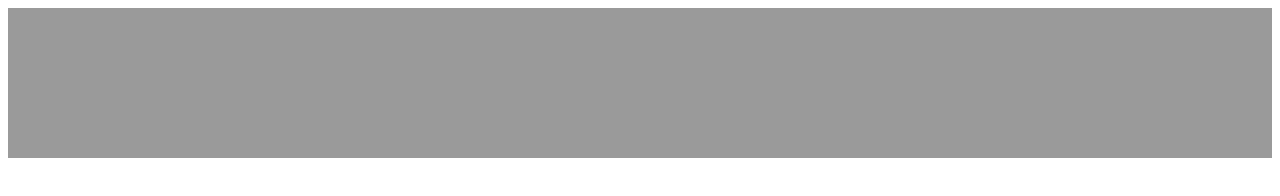
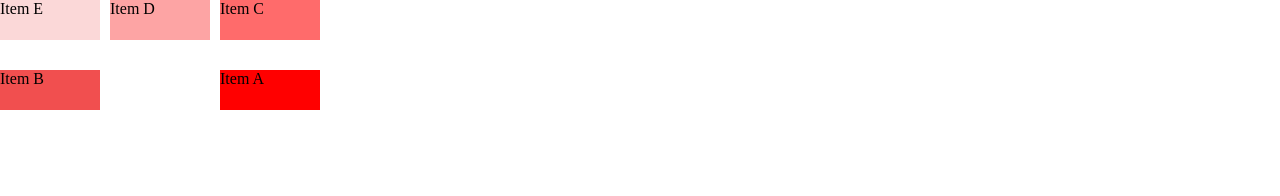
Before and after one commit to whopper1962/css-training, a plain HTML site: page grid/index.html in a window 1280 px wide. Drawn offline with Linux system fonts and the light colour scheme.

Commit message:
20231010

```diff
--- a/grid/index.html
+++ b/grid/index.html
@@ -10,8 +10,13 @@
 </head>
 
 <body>
-  <div class="container">
-  </div>
+<div class="grid-container">
+  <div class="grid-item-a">Item A</div>
+  <div class="grid-item-b">Item B</div>
+  <div class="grid-item-c">Item C</div>
+  <div class="grid-item-d">Item D</div>
+  <div class="grid-item-e">Item E</div>
+</div>
 </body>
 
 </html>
--- a/grid/styles.css
+++ b/grid/styles.css
@@ -1,32 +1,41 @@
-html{
-  padding: 0px;
+* {
+  padding: 0;
+  margin: 0;
 }
 
-.container {
-  background-color: rgb(154, 154, 154);
+/*  */
+.grid-container {
   display: grid;
-  grid-template-rows: 100px 50px;
-  grid-template-columns: 150px 1fr;
+  grid-template-columns: repeat(3, 100px);
+  grid-template-rows: repeat(2, 40px);
+  grid-template-areas:
+    "area1 area2 area3"
+    "area4 area5 area6"
+  ;
+  gap: 30px 10px;
 }
 
-/* アイテム */
-.item-a {
-  grid-row: 1 / 3;
-  grid-column: 1 / 2;
-  background: #f88;
+.grid-item-a {
+  background-color: red;
+  grid-area: area6;
 }
-.item-b {
-  grid-row: 1 / 2;
-  grid-column: 2 / 3;
-  background: #8f8;
+
+.grid-item-b {
+  background-color: rgb(241, 79, 79);
+  grid-area: area4;
 }
-.item-c {
-  grid-row: 1 / 2;
-  grid-column: 1 / 3;
-  background: #88f;
+
+.grid-item-c {
+  background-color: rgb(255, 107, 107);
+  grid-area: area3;
 }
-.item-d {
-  grid-row: 2/4;
-  grid-column: 2/4;
-  background: rgb(130, 223, 104);
+
+.grid-item-d {
+  background-color: rgb(253, 164, 164);
+  grid-area: area2;
 }
+
+.grid-item-e {
+  background-color: rgb(251, 216, 216);
+  grid-area: area1;
+}
```
